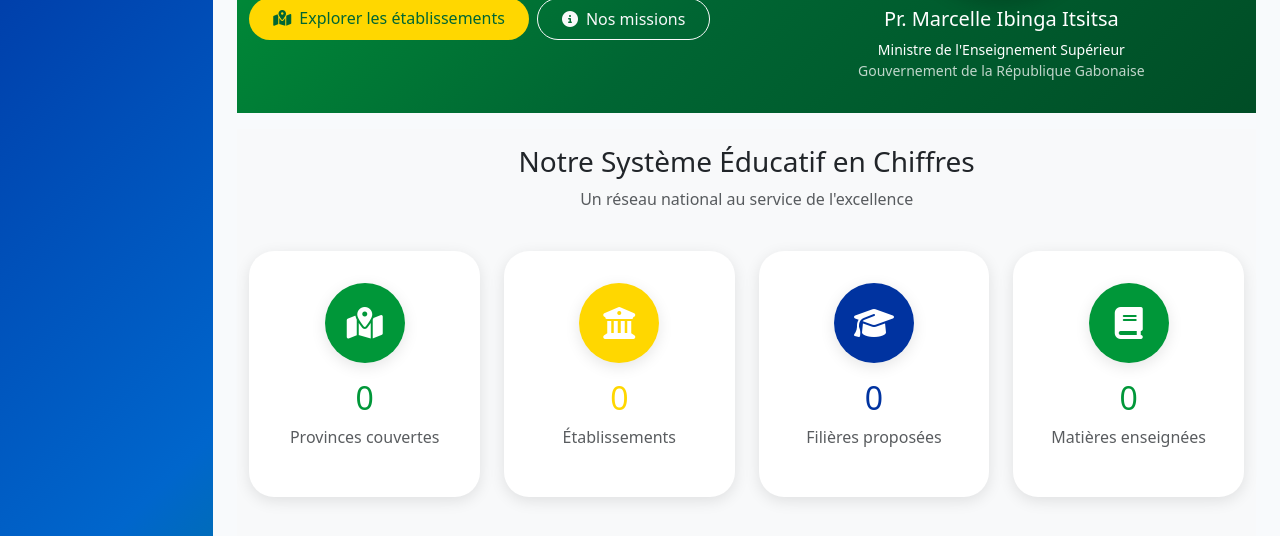
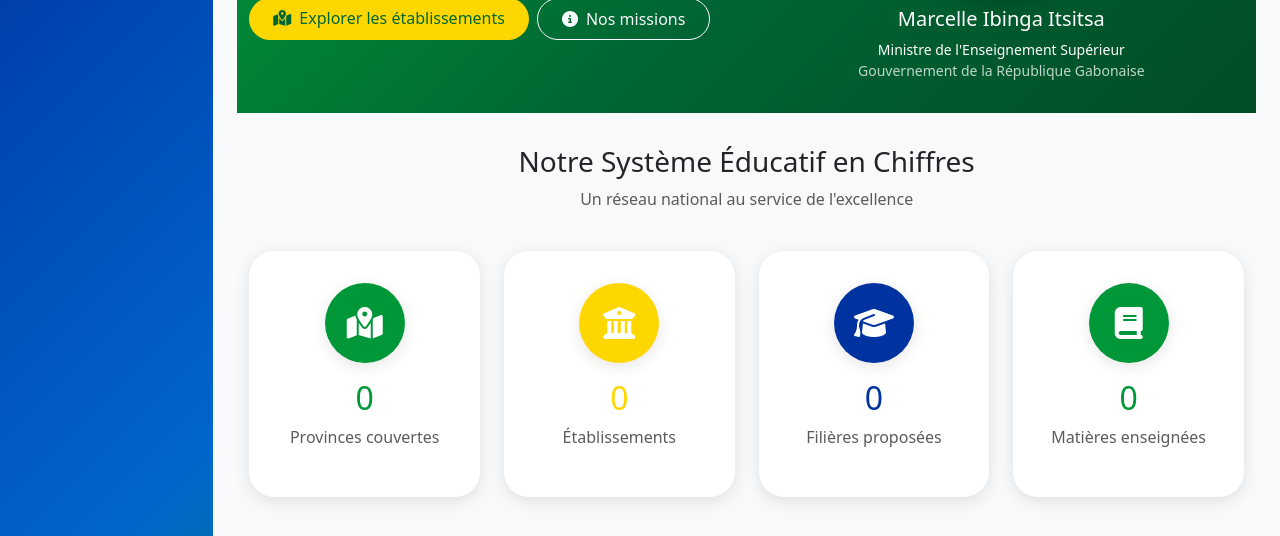
Before and after one commit to noghananajeannesara54-art/portail_enseignement, a Django app: page / in a window 1280 px wide. Shown: the part 299-835 px from the top of the page. Run offline with Django 4.2, Linux system fonts and the light colour scheme; data that the repository does not hold is empty; parts of the project's set-up code (start-up, migrations or seed data) failed here and were passed over.

Commit message:
Retirer le Pr. devant le nom du ministre
- Changer 'Pr. Marcelle Ibinga Itsitsa' en 'Marcelle Ibinga Itsitsa' dans home.html

```diff
--- a/templates/core/home.html
+++ b/templates/core/home.html
@@ -35,7 +35,7 @@
                              style="width: 200px; height: 200px; object-fit: cover;">
                     </div>
                     <div class="minister-info">
-                        <h3 class="h5 mb-2">Pr. Marcelle Ibinga Itsitsa</h3>
+                        <h3 class="h5 mb-2">Marcelle Ibinga Itsitsa</h3>
                         <p class="mb-0 small">Ministre de l'Enseignement Supérieur</p>
                         <p class="small opacity-75">Gouvernement de la République Gabonaise</p>
                     </div>
```
Also changed, not shown: 1 other file.
